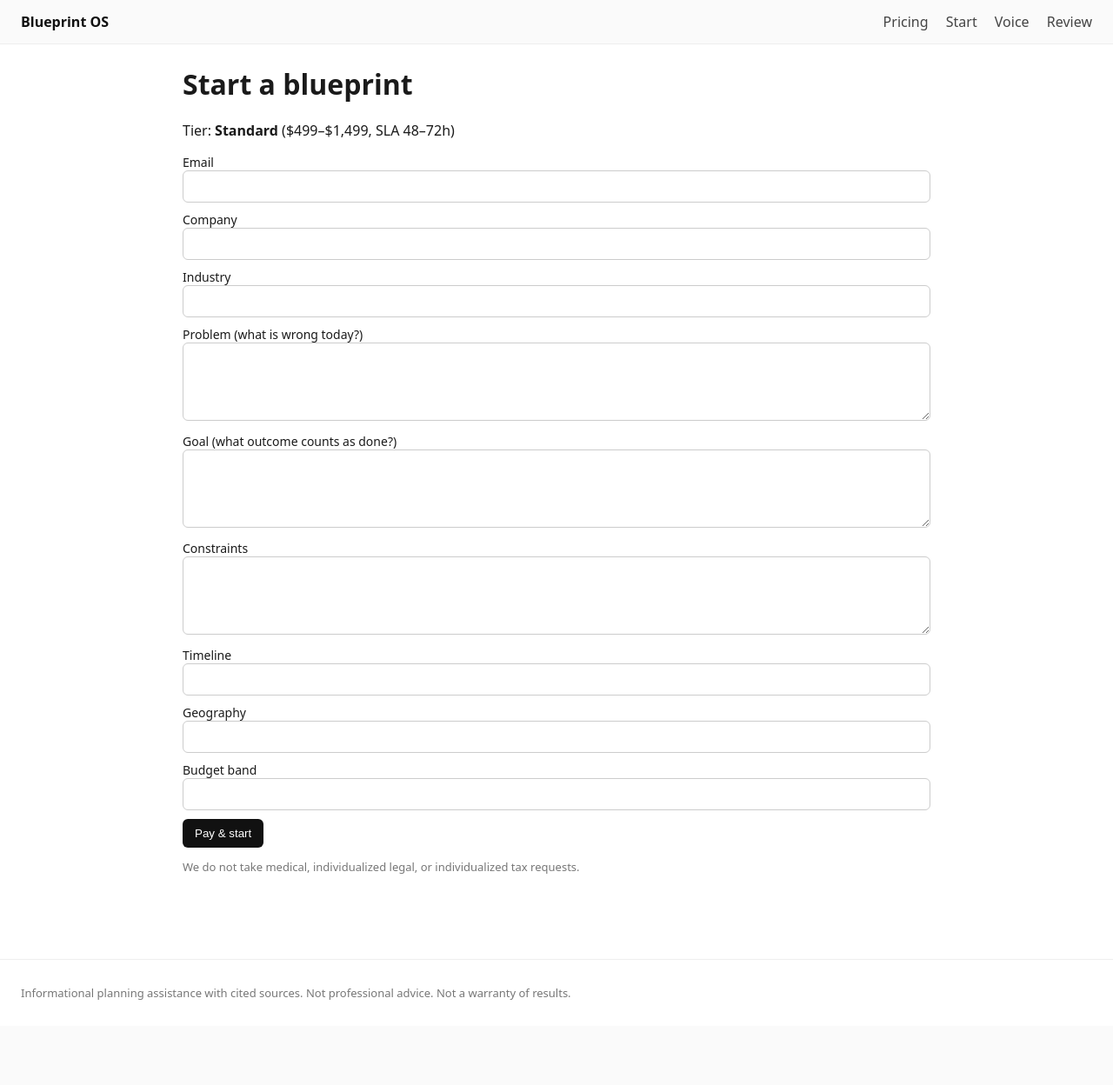
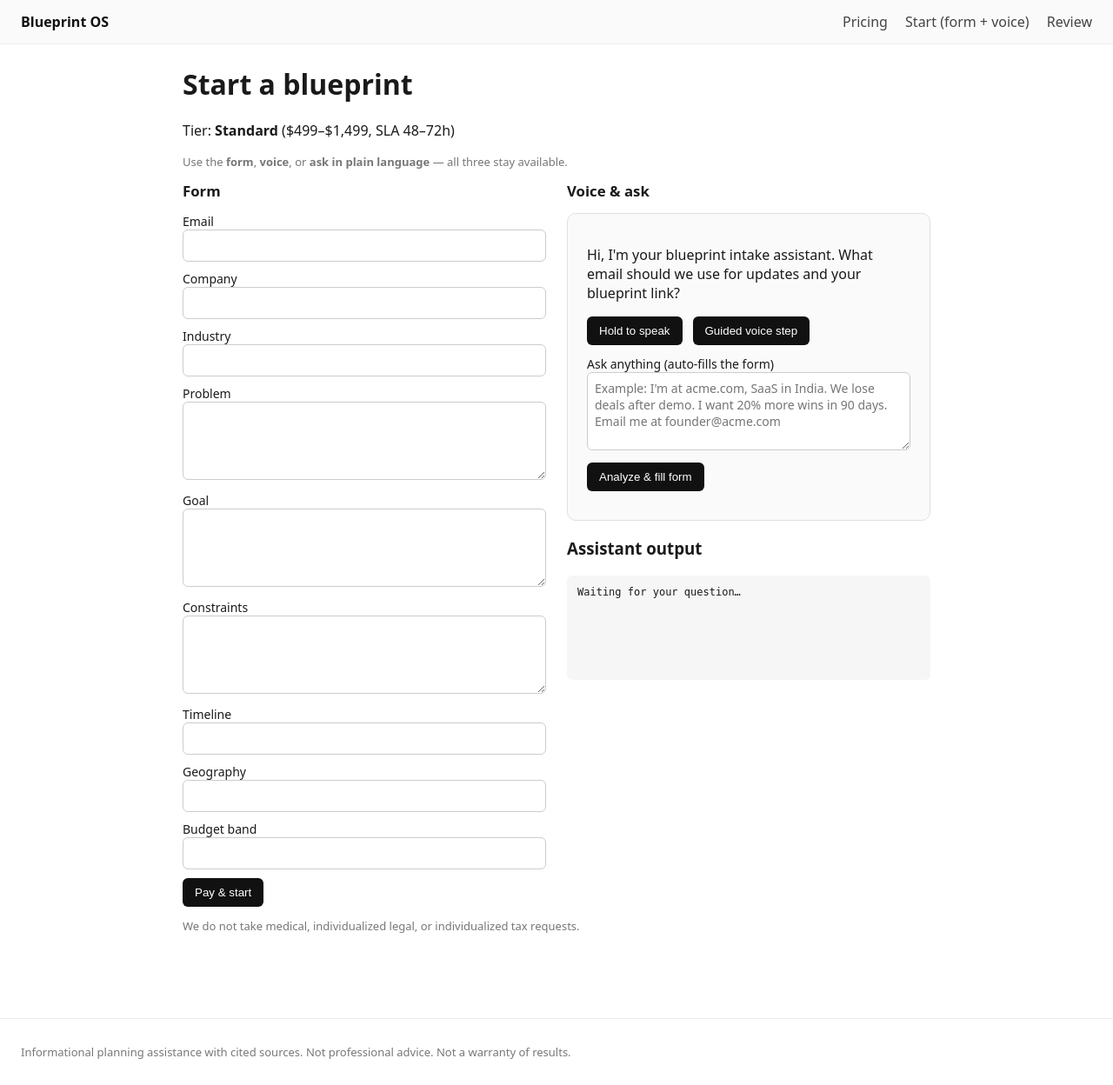
Before and after one commit to Ravi-Saxena-kronos/blueprint-os, a FastAPI app: page /intake in a window 1280 px wide. Shown: the whole page at 87% size. Before the commit the page ends 1150 px from the top, so only its background shows below. Run offline with FastAPI, Linux system fonts and the light colour scheme; parts of the project's set-up code (start-up, migrations or seed data) failed here and were passed over.

Commit message:
Unified intake: form, voice, and AI auto-fill always available

```diff
--- a/app/main.py
+++ b/app/main.py
@@ -24,6 +24,7 @@ from job_queue import enqueue
 from refusal import is_refused
 from assemblyai_stt import transcribe_audio
 from render import OUTPUT_DIR, docx_bytes
+from intake_assist import assist_from_message
 from voice_agent import new_session, process_turn, session_to_intake, welcome_message
 
 load_dotenv()
@@ -149,10 +150,31 @@ def home(request: Request):
 
 
 @app.get("/intake", response_class=HTMLResponse)
-def intake_form(request: Request, tier: str = "standard"):
+def intake_form(request: Request, tier: str = "standard", voice_session: Optional[str] = Cookie(None)):
     if tier not in TIERS:
         tier = "standard"
-    return _tpl(request, "intake.html", {"tier": tier, "tiers": TIERS})
+    resp = _tpl(
+        request,
+        "intake.html",
+        {"tier": tier, "tiers": TIERS, "welcome": welcome_message()},
+    )
+    if not voice_session:
+        return _cookie_response(new_session(tier), resp)
+    return resp
+
+
+@app.post("/intake/assist")
+async def intake_assist(request: Request):
+    body = await request.json()
+    message = (body.get("message") or "").strip()
+    if not message:
+        raise HTTPException(400, "message required")
+    current = body.get("current_form") or {}
+    try:
+        result = assist_from_message(message, current)
+    except Exception as exc:
+        raise HTTPException(503, str(exc)) from exc
+    return result
 
 
 @app.post("/intake")
@@ -238,12 +260,9 @@ async def internal_job(task: str, job_id: str, request: Request):
     return {"ok": True}
 
 
-@app.get("/voice", response_class=HTMLResponse)
-def voice_page(request: Request, voice_session: Optional[str] = Cookie(None)):
-    _ = voice_session
-    session = new_session()
-    resp = _tpl(request, "voice.html", {"welcome": welcome_message()})
-    return _cookie_response(session, resp)
+@app.get("/voice")
+def voice_page_redirect(tier: str = "standard"):
+    return RedirectResponse(f"/intake?tier={tier}#assist", status_code=302)
 
 
 @app.post("/voice/transcribe")
@@ -264,8 +283,14 @@ async def voice_transcribe(request: Request):
 async def voice_turn(request: Request, voice_session: Optional[str] = Cookie(None)):
     body = await request.json()
     session = _load_voice(voice_session)
-    session, reply, ready = process_turn(session, body.get("text", ""))
-    out = JSONResponse({"reply": reply, "ready": ready})
+    session, reply, ready, field, value = process_turn(session, body.get("text", ""))
+    out = JSONResponse({
+        "reply": reply,
+        "ready": ready,
+        "field": field,
+        "value": value,
+        "fields": session.get("data") or {},
+    })
     return _cookie_response(session, out)
 
 
--- a/app/static/style.css
+++ b/app/static/style.css
@@ -31,3 +31,7 @@ pre { background:#f6f6f6; padding:12px; border-radius:6px; overflow:auto; }
 .deliverable-card.pending { background:#fff; }
 .btn-lg { padding:12px 20px; font-size:15px; margin-top:8px; }
 .voice-controls { display:flex; gap:12px; flex-wrap:wrap; margin:12px 0; }
+.intake-layout { display:grid; grid-template-columns: 1fr 1fr; gap:24px; align-items:start; }
+@media (max-width: 860px) { .intake-layout { grid-template-columns: 1fr; } }
+.intake-form-panel h2, .intake-assist-panel h2 { font-size:1.05rem; margin-top:0; }
+.assist-output { min-height:120px; font-size:12px; }
--- a/app/templates/base.html
+++ b/app/templates/base.html
@@ -11,8 +11,7 @@
   <a href="/" class="brand">Blueprint OS</a>
   <nav>
     <a href="/">Pricing</a>
-    <a href="/intake">Start</a>
-    <a href="/voice">Voice</a>
+    <a href="/intake">Start (form + voice)</a>
     <a href="/review">Review</a>
   </nav>
 </header>
--- a/app/templates/intake.html
+++ b/app/templates/intake.html
@@ -1,20 +1,170 @@
 {% extends "base.html" %}
+{% block title %}Start blueprint{% endblock %}
 {% block body %}
 <h1>Start a blueprint</h1>
 <p>Tier: <strong>{{ tiers[tier].name }}</strong> ({{ tiers[tier].price }}, SLA {{ tiers[tier].sla }})</p>
-<form method="post" action="/intake">
-  <input type="hidden" name="tier" value="{{ tier }}" />
-  <label>Email <input type="email" name="email" required /></label>
-  <label>Company <input type="text" name="company" /></label>
-  <label>Industry <input type="text" name="industry" /></label>
-  <label>Problem (what is wrong today?) <textarea name="problem" required></textarea></label>
-  <label>Goal (what outcome counts as done?) <textarea name="goal" required></textarea></label>
-  <label>Constraints <textarea name="constraints"></textarea></label>
-  <label>Timeline <input type="text" name="timeline" /></label>
-  <label>Geography <input type="text" name="geography" /></label>
-  <label>Budget band <input type="text" name="budget_band" /></label>
-  <button class="btn" type="submit">{% if free_access %}Start blueprint (free){% else %}Pay &amp; start{% endif %}</button>
-</form>
-{% if free_access %}<p class="note">Free access is enabled for this environment. No card required.</p>{% endif %}
+<p class="note">Use the <strong>form</strong>, <strong>voice</strong>, or <strong>ask in plain language</strong> — all three stay available.</p>
+
+<div class="intake-layout">
+  <section class="intake-form-panel">
+    <h2>Form</h2>
+    <form method="post" action="/intake" id="intake-form">
+      <input type="hidden" name="tier" value="{{ tier }}" />
+      <label>Email <input type="email" name="email" id="f-email" required /></label>
+      <label>Company <input type="text" name="company" id="f-company" /></label>
+      <label>Industry <input type="text" name="industry" id="f-industry" /></label>
+      <label>Problem <textarea name="problem" id="f-problem" required></textarea></label>
+      <label>Goal <textarea name="goal" id="f-goal" required></textarea></label>
+      <label>Constraints <textarea name="constraints" id="f-constraints"></textarea></label>
+      <label>Timeline <input type="text" name="timeline" id="f-timeline" /></label>
+      <label>Geography <input type="text" name="geography" id="f-geography" /></label>
+      <label>Budget band <input type="text" name="budget_band" id="f-budget_band" /></label>
+      <button class="btn" type="submit">{% if free_access %}Start blueprint (free){% else %}Pay &amp; start{% endif %}</button>
+    </form>
+  </section>
+
+  <section class="intake-assist-panel" id="assist">
+    <h2>Voice &amp; ask</h2>
+    <div class="deliverable-card">
+      <p id="agent-text">{{ welcome }}</p>
+      <div class="voice-controls">
+        <button type="button" class="btn" id="record-btn">Hold to speak</button>
+        <button type="button" class="btn" id="guided-btn">Guided voice step</button>
+      </div>
+      <label>Ask anything (auto-fills the form)
+        <textarea id="ask-box" rows="3" placeholder="Example: I'm at acme.com, SaaS in India. We lose deals after demo. I want 20% more wins in 90 days. Email me at founder@acme.com"></textarea>
+      </label>
+      <button type="button" class="btn" id="ask-btn">Analyze &amp; fill form</button>
+      <p class="note" id="status-line"></p>
+    </div>
+    <h3>Assistant output</h3>
+    <pre id="assist-output" class="assist-output">Waiting for your question…</pre>
+  </section>
+</div>
+
+{% if free_access %}<p class="note">Free access — no card required.</p>{% endif %}
 <p class="note">We do not take medical, individualized legal, or individualized tax requests.</p>
+
+<script>
+const FIELD_IDS = {
+  email: 'f-email', company: 'f-company', industry: 'f-industry',
+  problem: 'f-problem', goal: 'f-goal', constraints: 'f-constraints',
+  timeline: 'f-timeline', geography: 'f-geography', budget_band: 'f-budget_band'
+};
+
+function speak(text) {
+  if (!window.speechSynthesis || !text) return;
+  const u = new SpeechSynthesisUtterance(text);
+  speechSynthesis.cancel();
+  speechSynthesis.speak(u);
+}
+
+function readForm() {
+  const o = {};
+  for (const [k, id] of Object.entries(FIELD_IDS)) {
+    const el = document.getElementById(id);
+    o[k] = el ? el.value.trim() : '';
+  }
+  return o;
+}
+
+function applyFields(fields) {
+  if (!fields) return;
+  for (const [k, id] of Object.entries(FIELD_IDS)) {
+    if (fields[k] !== undefined && fields[k] !== null) {
+      const el = document.getElementById(id);
+      if (el && String(fields[k]).length) el.value = fields[k];
+    }
+  }
+}
+
+function showOutput(data) {
+  const pre = document.getElementById('assist-output');
+  pre.textContent = JSON.stringify(data, null, 2);
+}
+
+const agentEl = document.getElementById('agent-text');
+const statusEl = document.getElementById('status-line');
+
+async function postAssist(message) {
+  const r = await fetch('/intake/assist', {
+    method: 'POST',
+    headers: {'Content-Type': 'application/json'},
+    body: JSON.stringify({ message, current_form: readForm() }),
+  });
+  if (!r.ok) throw new Error(await r.text());
+  return r.json();
+}
+
+document.getElementById('ask-btn').addEventListener('click', async () => {
+  const msg = document.getElementById('ask-box').value.trim();
+  if (!msg) return;
+  statusEl.textContent = 'Analyzing…';
+  try {
+    const data = await postAssist(msg);
+    applyFields(data.fields);
+    agentEl.textContent = data.assistant_reply;
+    speak(data.assistant_reply);
+    showOutput(data);
+    statusEl.textContent = data.ready_to_submit ? 'Form ready — submit when you like.' : 'Review auto-filled fields.';
+    if (data.refused) statusEl.textContent = data.refusal_reason;
+  } catch (e) { statusEl.textContent = e.message; }
+});
+
+async function postTurn(text, mode) {
+  const r = await fetch('/voice/turn', {
+    method: 'POST',
+    headers: {'Content-Type': 'application/json'},
+    body: JSON.stringify({ text, mode }),
+  });
+  if (!r.ok) throw new Error(await r.text());
+  return r.json();
+}
+
+document.getElementById('guided-btn').addEventListener('click', async () => {
+  const t = document.getElementById('ask-box').value.trim() || 'start';
+  try {
+    const data = await postTurn(t, 'guided');
+    agentEl.textContent = data.reply;
+    speak(data.reply);
+    if (data.field) applyFields({ [data.field]: data.value });
+    if (data.fields) applyFields(data.fields);
+    showOutput(data);
+    statusEl.textContent = data.ready ? 'Guided intake complete — submit form.' : 'Continue guided steps.';
+  } catch (e) { statusEl.textContent = e.message; }
+});
+
+let mediaRecorder, chunks = [];
+const recordBtn = document.getElementById('record-btn');
+
+async function startRec() {
+  const stream = await navigator.mediaDevices.getUserMedia({ audio: true });
+  chunks = [];
+  mediaRecorder = new MediaRecorder(stream);
+  mediaRecorder.ondataavailable = (e) => chunks.push(e.data);
+  mediaRecorder.onstop = async () => {
+    stream.getTracks().forEach((t) => t.stop());
+    statusEl.textContent = 'Transcribing (AssemblyAI)…';
+    const blob = new Blob(chunks, { type: 'audio/webm' });
+    const fd = new FormData();
+    fd.append('audio', blob, 'clip.webm');
+    const tr = await fetch('/voice/transcribe', { method: 'POST', body: fd });
+    if (!tr.ok) throw new Error(await tr.text());
+    const { text } = await tr.json();
+    if (!text) { statusEl.textContent = 'No speech detected.'; return; }
+    document.getElementById('ask-box').value = text;
+    document.getElementById('ask-btn').click();
+  };
+  mediaRecorder.start();
+  statusEl.textContent = 'Listening…';
+}
+function stopRec() {
+  if (mediaRecorder && mediaRecorder.state === 'recording') mediaRecorder.stop();
+}
+recordBtn.addEventListener('mousedown', () => startRec().catch((e) => { statusEl.textContent = e.message; }));
+recordBtn.addEventListener('mouseup', stopRec);
+recordBtn.addEventListener('mouseleave', stopRec);
+
+speak({{ welcome|tojson }});
+</script>
 {% endblock %}
```
Also changed, not shown: app/intake_assist.py (added, +38 -0 lines), app/voice_agent.py (+13 -10 lines).
